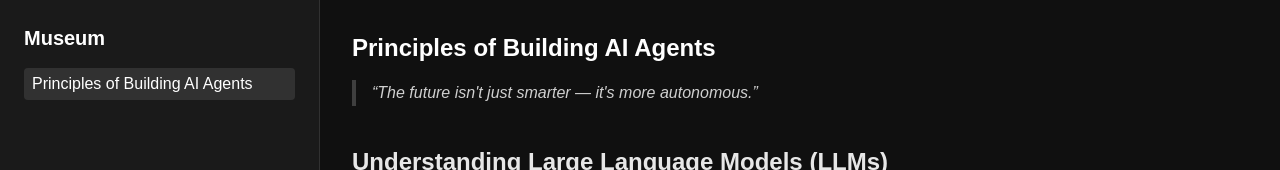
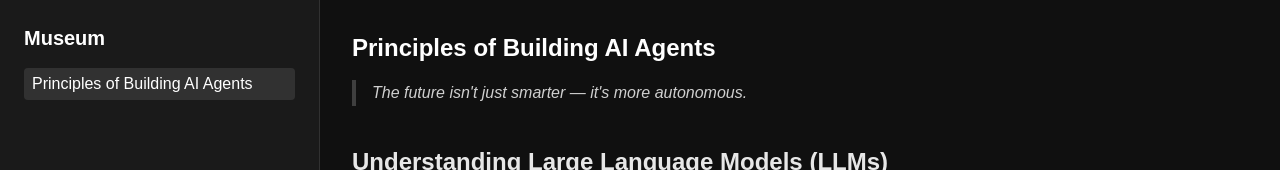
Before and after one commit to Photon3009/portfolio, a Next.js app: page /blogs in a window 1280 px wide. Both pictures are taken after a click on the item "Principles of Building AI Agents". Shown: the top 170 px of the page. Built offline with nearby package versions, Linux system fonts and the light colour scheme; a web font is replaced by a local one.

Commit message:
chore: refactor

```diff
--- a/app/blogs/aiagent.tsx
+++ b/app/blogs/aiagent.tsx
@@ -6,7 +6,7 @@ export default function AiAgentArticle() {
     <div className="space-y-10 text-white/90 leading-relaxed text-base">
 
       <div className="border-l-4 border-white/20 pl-4 italic text-white/80">
-        “The future isn't just smarter — it's more autonomous.”
+      <p>{`The future isn't just smarter — it's more autonomous.`}</p>
       </div>
 
       {/* LLM Foundations */}
--- a/app/page.tsx
+++ b/app/page.tsx
@@ -184,10 +184,10 @@ export default function Home() {
 
             {/* Tab Links */}
             <div className="flex space-x-4">
-              {["work", "projects", "museum"].map(tab => (
+            {(["work", "projects", "museum"] as const).map((tab) => (
                 <button
                   key={tab}
-                  onClick={() => toggleTab(tab as any)}
+                  onClick={() => toggleTab(tab)}
                   className={`transition-colors ${
                     selectedTab === tab
                       ? "text-white font-semibold"
```
